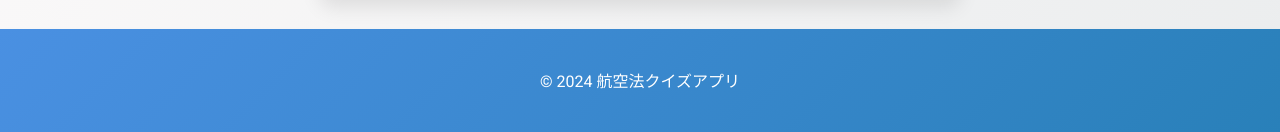
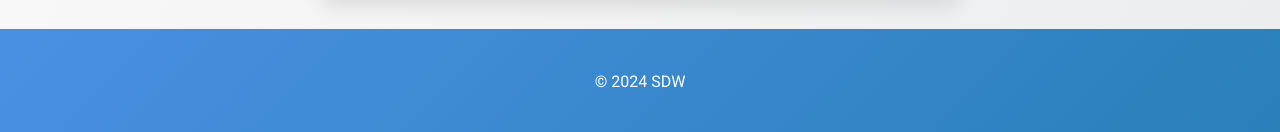
Before and after one commit to ykagesg7/four-choice-quiz, a plain HTML site: page index.html in a window 1280 px wide. Shown: the part 665-797 px from the top of the page. Drawn offline with Linux system fonts and the light colour scheme.

Commit message:
Update index.html

```diff
--- a/index.html
+++ b/index.html
@@ -28,7 +28,7 @@
         </section>
     </main>
     <footer>
-        <p>&copy; 2024 航空法クイズアプリ</p>
+        <p>&copy; 2024 SDW</p>
     </footer>
     <script src="app.js"></script>
 </body>
```
